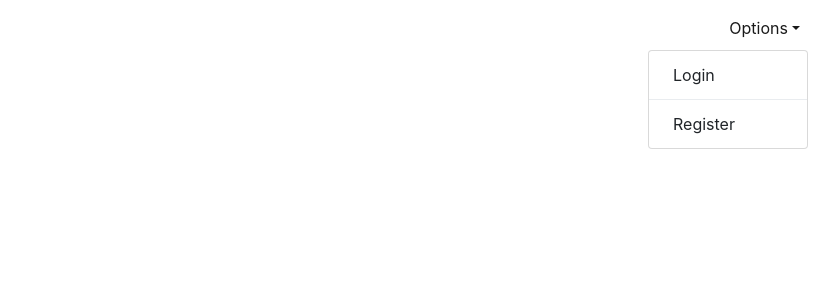
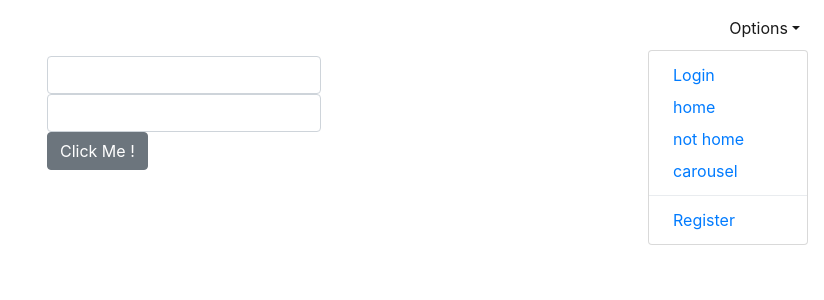
Before and after one commit to muhammadafifpratama/latihan-react, a React (Create React App) app: page /register in a window 1280 px wide. Both pictures are taken after a click on the link "Options". Shown: the top 300 px of the page, without its empty margins (456-1280 px from the left). Built offline with nearby package versions, Linux system fonts and the light colour scheme.

Commit message:
cekusername

```diff
--- a/src/App.js
+++ b/src/App.js
@@ -5,6 +5,7 @@ import nothome from "./pages/nothome"
 import Navbar from "./components/navbar"
 import carousel from "./pages/carousel"
 import Login from "./pages/login"
+import Register from "./pages/register"
 
 class App extends Component {
 
@@ -16,6 +17,7 @@ class App extends Component {
         <Route path="/not-home" component={nothome} exact />
         <Route path="/carousel" component={carousel} exact />
         <Route path="/login" component={Login} exact />
+        <Route path="/register" component={Register} exact />
       </div>
     )
   }
--- a/src/components/navbar.js
+++ b/src/components/navbar.js
@@ -43,17 +43,50 @@ const Navabar = (props) => {
                                         <DropdownItem onClick={props.logout}>
                                             Log Out
                                     </DropdownItem>
+                                        <DropdownItem divider />
+                                        <DropdownItem>
+                                            <Link to='/'>
+                                                home
+                                            </Link>
+                                        </DropdownItem>
+                                        <DropdownItem>
+                                            <Link to='/not-home'>
+                                                not home
+                                            </Link>
+                                        </DropdownItem>
+                                        <DropdownItem>
+                                            <Link to='/carousel'>
+                                                carousel
+                                            </Link>
+                                        </DropdownItem>
                                     </DropdownMenu>
                                     :
                                     <DropdownMenu right>
+                                        <DropdownItem>
                                             <Link to='/login'>
+                                                Login
+                                            </Link>
+                                        </DropdownItem>
                                         <DropdownItem>
-                                                Login
+                                            <Link to='/'>
+                                                home
+                                            </Link>
                                         </DropdownItem>
+                                        <DropdownItem>
+                                            <Link to='/not-home'>
+                                                not home
                                             </Link>
+                                        </DropdownItem>
+                                        <DropdownItem>
+                                            <Link to='/carousel'>
+                                                carousel
+                                            </Link>
+                                        </DropdownItem>
                                         <DropdownItem divider />
                                         <DropdownItem>
+                                            <Link to="/register">
                                                 Register
+                                            </Link>
                                         </DropdownItem>
                                     </DropdownMenu>
                             }
@@ -74,7 +107,7 @@ const Navabar = (props) => {
 
                 </Collapse>
             </Navbar>
-        </div>
+        </div >
     );
 }
 
--- /dev/null
+++ b/src/pages/register.js
@@ -0,0 +1,82 @@
+import React, { Component } from "react"
+import { Button, Input } from 'reactstrap'
+import Axios from 'axios'
+import { add, minus, login } from '../redux/action'
+import { Redirect } from 'react-router-dom'
+import { connect } from 'react-redux'
+
+class Register extends Component {
+
+    bikinaccount = () => {
+        let username = this.text.value;
+        let password = this.pass.value;
+        console.log(username)
+        console.log(password)
+        Axios.get(`http://localhost:2000/Login?username=${username}&password=${password}`)
+            .then((res) => {
+                if (res.data.length !== 0) {
+                    return alert("username sudah ada ")
+                }
+                else {
+                    Axios.post('http://localhost:2000/login', {
+                        username: username,
+                        password: password,
+                        role: "user"
+                    })
+                }
+            })
+        // Axios.post('http://localhost:2000/login', {
+        //     username: username,
+        //     password: password,
+        //     role: "user"
+        // }).then((res) => {
+        //     Axios.get(`http://localhost:2000/Login?username=${username}&password=${password}`);
+        //     if (res.data.length !== 0) {
+        //         return alert("username sudah ada ")
+        //     } else {
+        //         ((res) => {
+        //             if (res.data.length === 0) {
+        //                 alert('username or password invalid')
+        //             } else {
+        //                 console.log(res.data)
+        //                 this.props.login(res.data[0])
+        //             }
+        //         })
+        //             .catch((err) => {
+        //                 console.log(err)
+        //             })
+        //     }
+        // })
+    }
+
+    render() {
+        if (this.props.username !== '') {
+            return (
+                <Redirect to='/carousel'>
+
+                </Redirect>
+            )
+        }
+        return (
+            < div className='d-flex justify-content-center row' >
+                <div>
+                    <Input type='text' innerRef={(text) => this.text = text} />
+                    <Input type='password' innerRef={(pass) => this.pass = pass} />
+                    <Button onClick={this.bikinaccount}>
+                        Click Me !
+                    </Button>
+                </div>
+            </div >
+        )
+    }
+}
+
+const mapStatetoProps = (state) => {
+    return {
+        count: state.count.count,
+        username: state.user.username,
+        role: state.user.role
+    }
+}
+
+export default connect(mapStatetoProps, { add, minus, login })(Register)
```
Also changed, not shown: 1 other file (tests, documents, lock files or other folders). Lines whose indentation alone changed are shown as unchanged.
